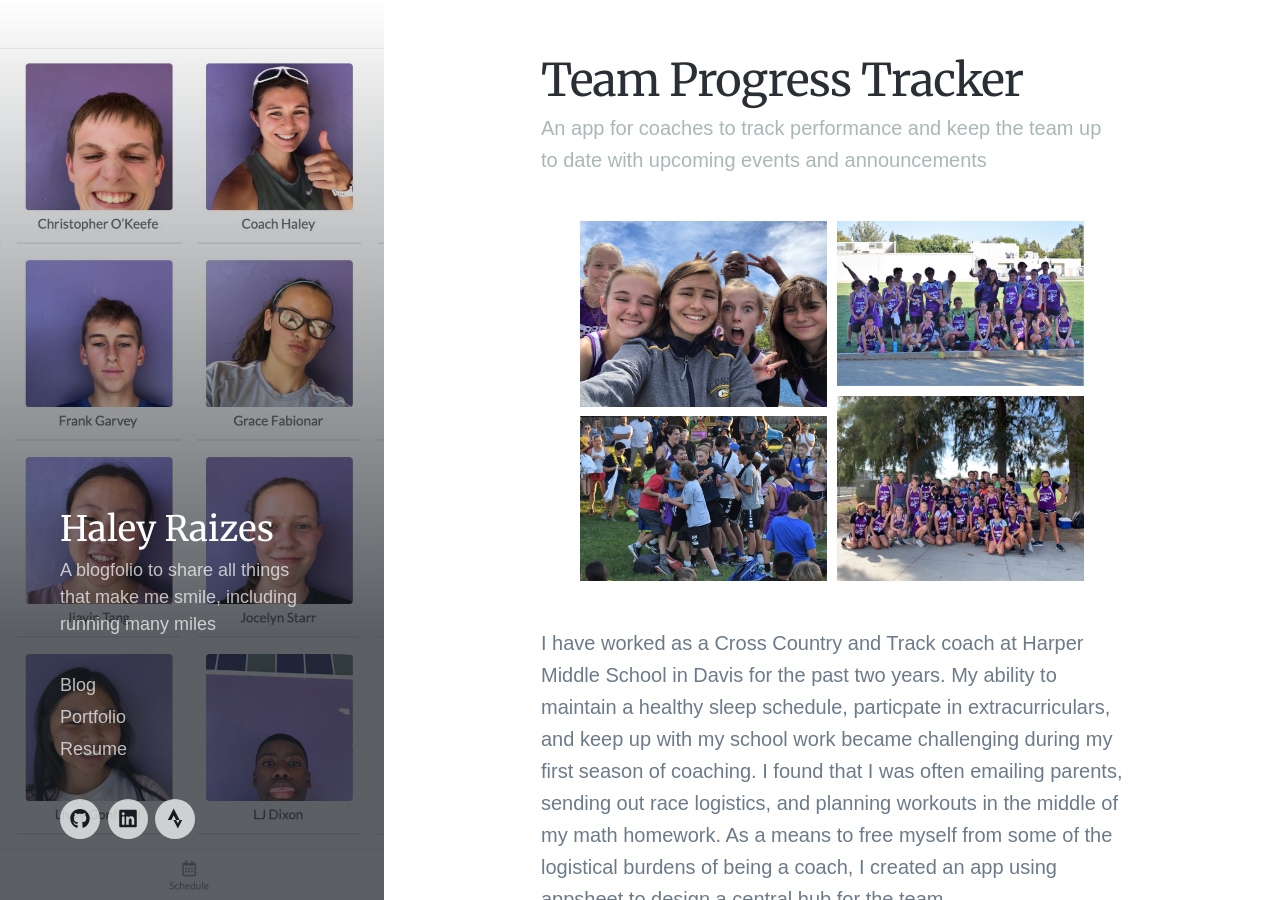
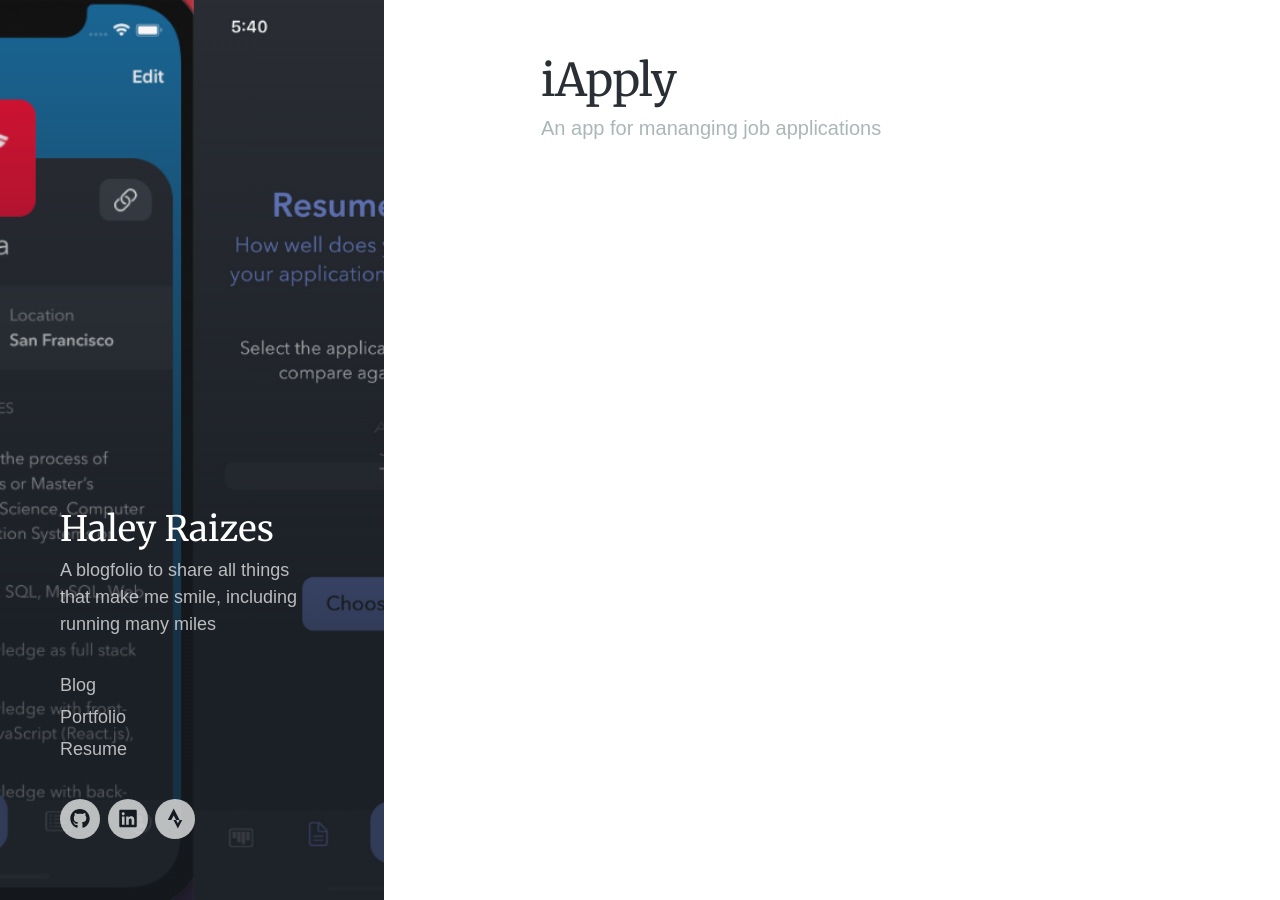
Before and after one commit to hraizes/hraizes.github.io, a Jekyll site: the page built from _projects/2021-03-26-iapply.md, in a window 1280 px wide and 900 px high. Built offline with Jekyll 4.4.1, drawn with Linux system fonts in a browser that asks for light colours; nearby versions of some CDN libraries; some web fonts are replaced; some of the changed text lies outside the part shown.

Commit message:
Add 2 new projects

```diff
--- a/_projects/2021-03-26-iapply.md
+++ b/_projects/2021-03-26-iapply.md
@@ -1,17 +1,13 @@
 ---
-title: 'Team Progress Tracker'
-subtitle: 'An app for coaches to track performance and keep the team up to date with upcoming events and announcements'
+title: 'iApply'
+subtitle: 'An app for mananging job applications'
 date: 2018-06-30 00:00:00
-featured_image: '/images/projects/tpt.jpg'
+featured_image: '/images/projects/iApply.png'
 ---
 
-<div class="gallery" data-columns="2">
+<!-- <div class="gallery" data-columns="2">
     <img src="/images/projects/girls-team.jpg">
     <img src="/images/projects/team.jpg">
     <img src="/images/haley/haley-team.jpg">
     <img src="/images/projects/winning.jpg">
-</div>
-
-I have worked as a Cross Country and Track coach at Harper Middle School in Davis for the past two years. My ability to maintain a healthy sleep schedule, particpate in extracurriculars, and keep up with my school work became challenging during my first season of coaching. I found that I was often emailing parents, sending out race logistics, and planning workouts in the middle of my math homework. As a means to free myself from some of the logistical burdens of being a coach, I created an app using appsheet to design a central hub for the team.
-
-Inside the app, parents can find a link to a google form to nodify me of athlete absenses. They can find practice times, race locations, and workout plans for the week. Additionally, each athlete has their own portfolio to track their improvement throughout the season and create personal goals. You can test and view the real version of the application [here](https://www.appsheet.com/start/2d50c2b0-a166-4895-97fa-8776eb35f248#appName=TeamProgressTracker-1051736&page=gallery&sort=%5B%7B%22Column%22%3A%22Name%22%2C%22Order%22%3A%22Ascending%22%7D%5D&table=Athlete&view=Athletes).
+</div> -->
```
Also changed, not shown: _projects/2021-03-25-l-store.md (+1 -1 lines), images/projects/l-store.png.
